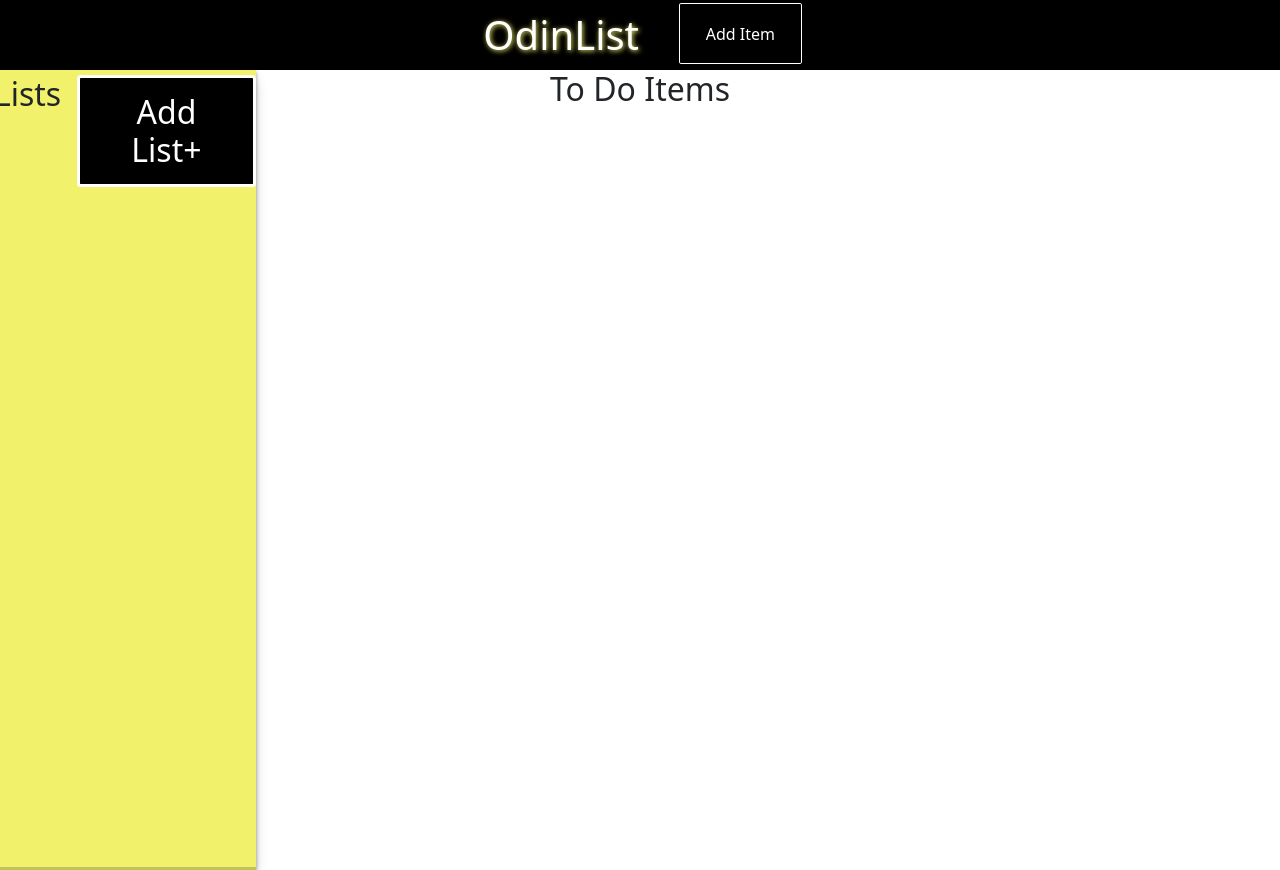
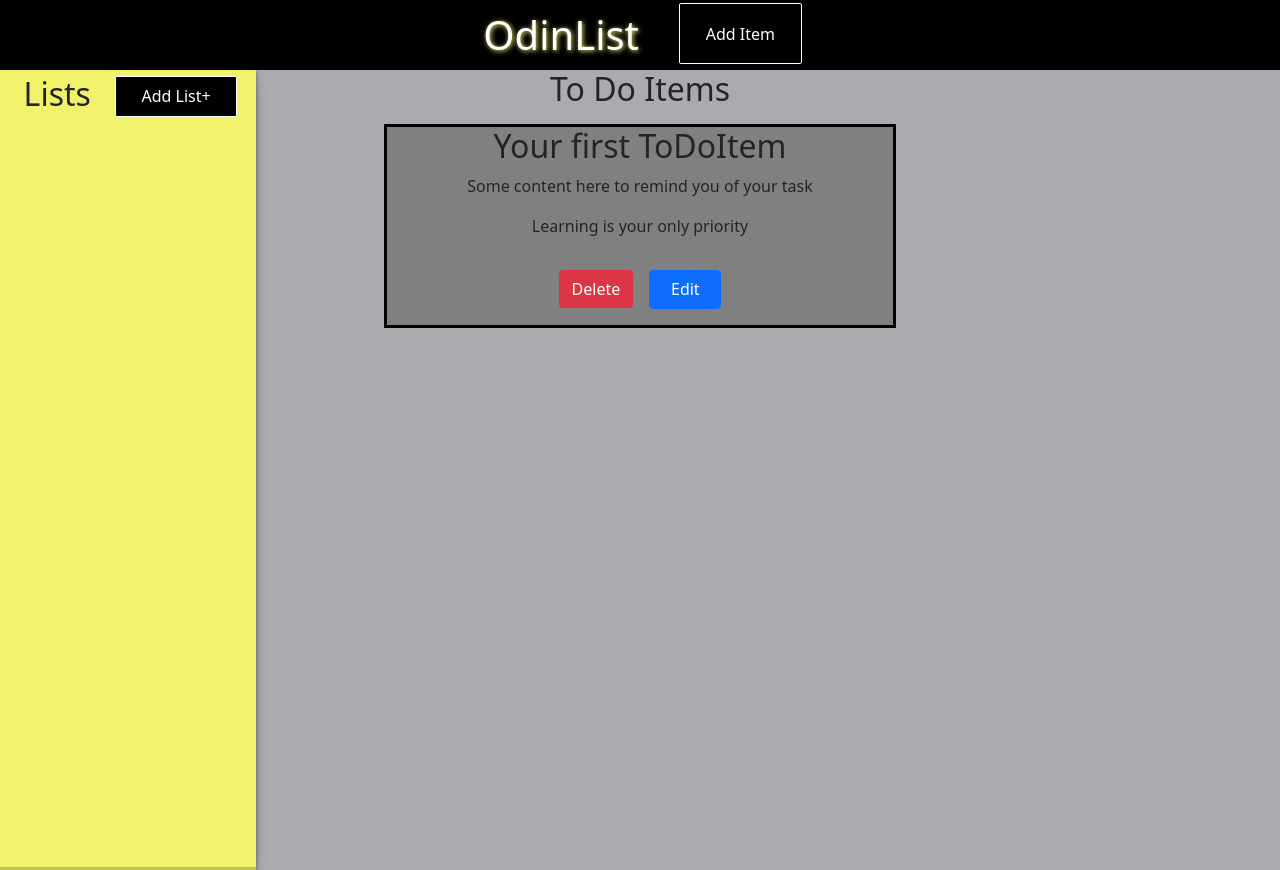
Before and after one commit to jamesonarnett/odinToDoList, a website built with webpack: page dist/index.html in a window 1280 px wide. Built offline with nearby package versions, Linux system fonts and the light colour scheme.

Commit message:
Add localStorage/render on start

```diff
--- a/src/modules/formBox.js
+++ b/src/modules/formBox.js
@@ -1,4 +1,5 @@
 import { toDoFactory } from "./toDoFactory";
+import { saveItem, toDoList } from "./localStoraage";
 
 const listArea = () => {
   const area = document.createElement("div");
@@ -46,6 +47,11 @@ const addToDo = () => {
   const priority = p.value;
 
   const todo = toDoFactory(title, content, priority);
+
+  toDoList.push(todo);
+  console.log(toDoList);
+  saveItem();
+
   todo.createCard();
 };
 
@@ -59,6 +65,14 @@ const closeForm = () => {
   p.value = "";
 
   const form = document.querySelector(".form-area");
+  const innerForm = document.querySelector(".form-inner-area");
+
+  form.addEventListener("click", (e) => {
+    if (e.target == form) {
+      form.classList.add("hidden");
+      form.classList.remove("active");
+    }
+  });
   form.classList.add("hidden");
   form.classList.remove("active");
 };
--- /dev/null
+++ b/src/modules/localStoraage.js
@@ -0,0 +1,30 @@
+import { toDoFactory } from "./toDoFactory";
+
+let toDoList = [];
+
+const saveItem = () => {
+  localStorage.setItem("toDoItems", JSON.stringify(toDoList));
+};
+
+const getSavedItem = () => {
+  if (localStorage.getItem("toDoItems")) {
+    toDoList = JSON.parse(localStorage.getItem("toDoItems"));
+    toDoList.forEach((item) => {
+      let todo = toDoFactory(item.title, item.content, item.priority);
+      todo.createCard();
+    });
+  }
+
+  if (toDoList.length == 0) {
+    console.log("yes");
+    let todo = toDoFactory(
+      "Your first ToDoItem",
+      "Some content here to remind you of your task",
+      "Learning is your only priority"
+    );
+    todo.createCard();
+    toDoList.push(todo);
+  }
+};
+
+export { saveItem, getSavedItem, toDoList };
--- a/src/modules/sideNav.js
+++ b/src/modules/sideNav.js
@@ -3,16 +3,6 @@ const sideArea = () => {
   area.classList.add("left-nav");
 
   return area;
-};
-
-const sideHeader = (title) => {
-  const header = document.createElement("h2");
-  header.textContent = title;
-
-  const button = Button("Add List+", "button");
-  header.appendChild(button);
-
-  return header;
 };
 
 const Button = (text, type) => {
@@ -22,6 +12,21 @@ const Button = (text, type) => {
   button.textContent = text;
 
   return button;
+};
+
+const sideHeader = (title) => {
+  const headerArea = document.createElement("div");
+  headerArea.classList.add("side-area-header");
+
+  const header = document.createElement("h2");
+  header.textContent = title;
+
+  const button = Button("Add List+");
+
+  headerArea.appendChild(header);
+  headerArea.appendChild(button);
+
+  return headerArea;
 };
 
 const SideNav = () => {
--- a/src/modules/toDoBox.js
+++ b/src/modules/toDoBox.js
@@ -1,3 +1,5 @@
+import { getSavedItem } from "./localStoraage";
+
 const content = document.getElementById("content");
 const toDoBox = () => {
   const area = document.createElement("div");
@@ -5,9 +7,10 @@ const toDoBox = () => {
 
   const title = document.createElement("h2");
   title.textContent = "To Do Items";
-
   area.appendChild(title);
   content.appendChild(area);
+
+  getSavedItem();
 };
 
 export default toDoBox;
--- a/src/style.scss
+++ b/src/style.scss
@@ -2,7 +2,6 @@ $yel: rgb(241, 241, 107);
 
 body {
   margin: 0;
-  overflow: hidden;
 }
 
 //BUTTONBUTTONBUTTONBUTTONBUTTONBUTTONBUTTONBUTTONBUTTONBUTTONBUTTONBUTTONBUTTONBUTTONBUTTONBUTTONBUTTONBUTTONBUTTONBUTTONBUTTONBUTTONBUTTONBUTTONBUTTONBUTTONBUTTONBUTTONBUTTONBUTTONBUTTONBUTTON
@@ -13,7 +12,6 @@ body {
   border: 0.1em solid #ffffff;
   margin: 0 0.2em 0.2em 0;
   border-radius: 0.12em;
-  box-sizing: border-box;
   text-decoration: none;
   font-weight: 300;
   color: white;
@@ -28,12 +26,6 @@ body {
   color: black;
   border-color: black;
   background-color: white;
-}
-@media all and (max-width: 30em) {
-  .btnME {
-    display: block;
-    margin: 0.4em auto;
-  }
 }
 
 // NAVNAVNAVNAVNAVNAVNAVNAVNAVNAVNAVNAVNAVNAVNAVNAVNAVNAVNAVNAVNAVNAVNAVNAVNAVNAVNAVNAVNAVNAVNAVNAVNAVNAVNAVNAVNAVNAVNAVNAVNAVNAVNAVNAVNAVNAVNAVNAVNAVNAVNAVNAVNAVNAVNAVNAVNAVNAVNAVNAV
@@ -64,10 +56,12 @@ body {
 
 .left-nav {
   position: absolute;
+  height: 100%;
   background-color: $yel;
   box-shadow: rgba(0, 0, 0, 0.4) 0px 2px 4px,
     rgba(0, 0, 0, 0.3) 0px 7px 13px -3px, rgba(0, 0, 0, 0.2) 0px -3px 0px inset;
   margin-top: 70px;
+  z-index: 1;
   h2 {
     font-size: 2rem;
     padding: 0.3rem 0.5rem;
@@ -78,6 +72,12 @@ body {
   button {
     margin-left: 1rem;
   }
+}
+
+.side-area-header {
+  display: flex;
+  justify-content: center;
+  align-items: center;
 }
 
 // Make bottom nav on mobile
@@ -156,12 +156,22 @@ body {
   // margin-left: 20vw;
   margin-top: 70px;
   text-align: center;
+  background-color: rgb(172, 170, 175);
 }
 
 .todo-card {
   max-width: 40%;
-  margin: 0 auto;
+  margin: 1rem auto;
   // display: flex;
   // justify-content: center;
   background-color: grey;
+  border: 3px solid black;
+
+  button {
+    margin: 1rem 0.5rem;
+  }
+
+  .edit-button {
+    padding: 0.4rem 1.3rem;
+  }
 }
```
Also changed, not shown: dist/main.js.
